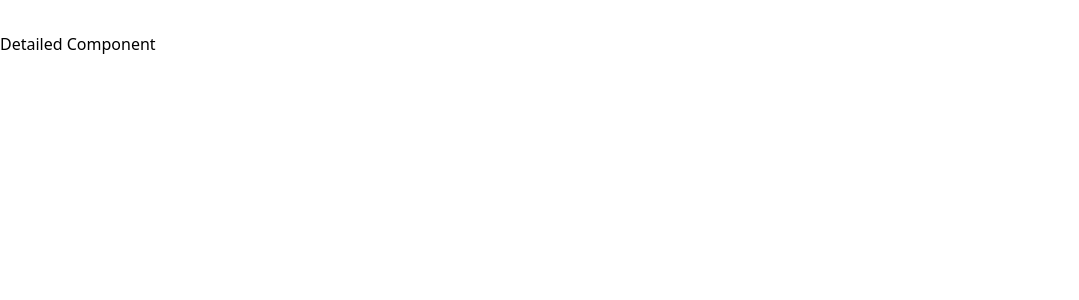
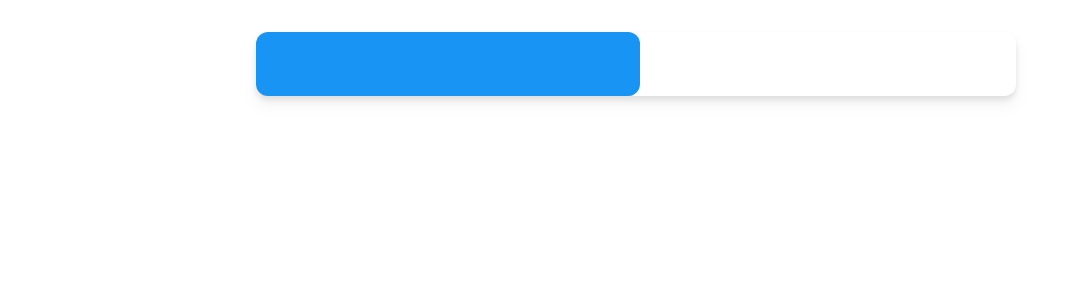
Before and after one commit to ahmed-asiri/weather-app, a React (Create React App) app: page / in a window 1280 px wide. Shown: the top 300 px of the page, without its empty margins (0-1079 px from the left). Built offline with nearby package versions, Linux system fonts and the light colour scheme.

Commit message:
setup styles of the detailed card

```diff
--- a/src/components/DetailedWeatherCard.tsx
+++ b/src/components/DetailedWeatherCard.tsx
@@ -1,5 +1,12 @@
 function DetailedWeatherCard(props: any) {
-  return <div>Detailed Component</div>;
+  return (
+    <div className="">
+      <div className="detailed-weather-card flex drop-shadow-lg max-w-3xl m-auto bg-transparent">
+        <div className="left-side w-1/2 bg-card-color rounded-xl z-10"></div>
+        <div className="right-side w-1/2 bg-white rounded-br-xl rounded-tr-xl p-8 relative -left-2"></div>
+      </div>
+    </div>
+  );
 }
 
 export default DetailedWeatherCard;
```
